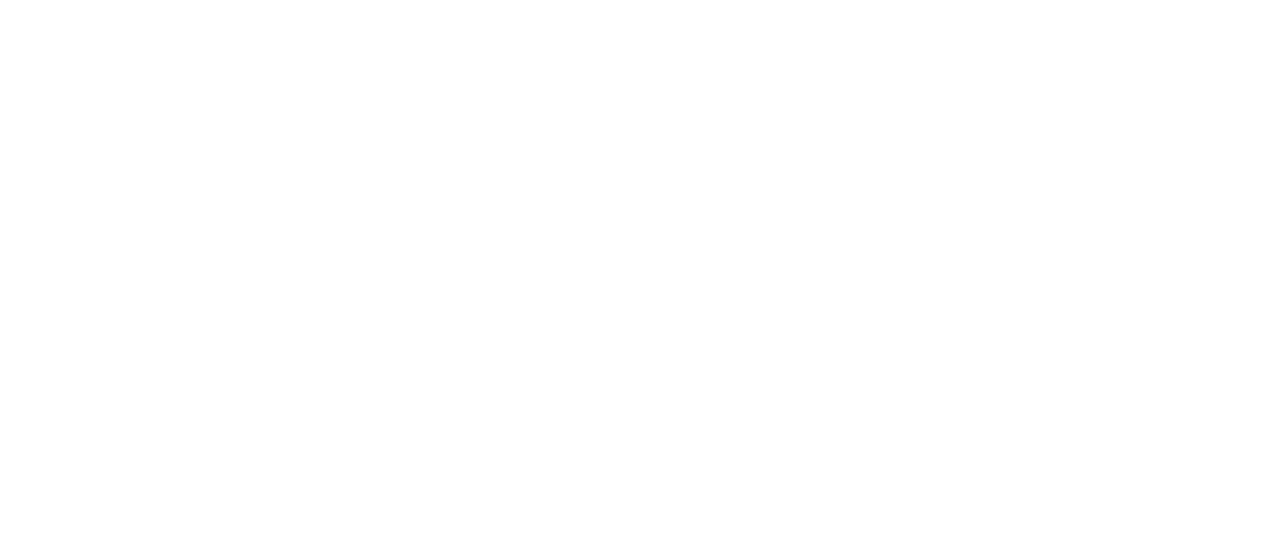
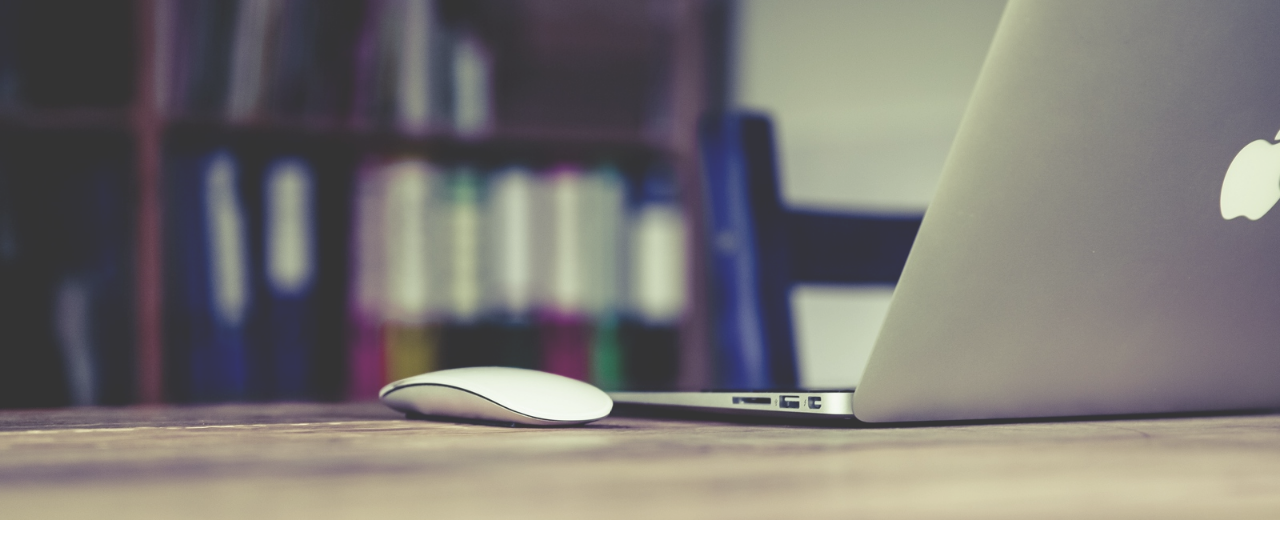
Before and after one commit to zoet-i-c/My-Portfolio, a plain HTML site: page index.html in a window 1280 px wide. Drawn offline with Linux system fonts and the light colour scheme.

Commit message:
add header img

```diff
--- a/index.html
+++ b/index.html
@@ -8,7 +8,7 @@
     <link rel="stylesheet" type="text/css" href="styles.css">
 </head>
 <body>
-    <header>
+    <header id="body-header">
 
     </header>
     <main>
--- a/styles.css
+++ b/styles.css
@@ -0,0 +1,13 @@
+body{
+    margin: 0px;
+    font-family: sans-serif;
+}
+/*Header Section*/
+#body-header{
+    height: 65vh;
+    opacity: 0.8;
+    background-image: url(images/macbook_mouse.jpg);
+    background-size: cover;
+    background-position: center;
+    background-attachment: fixed;
+}
```
Also changed, not shown: images/macbook_mouse.jpg (added).
